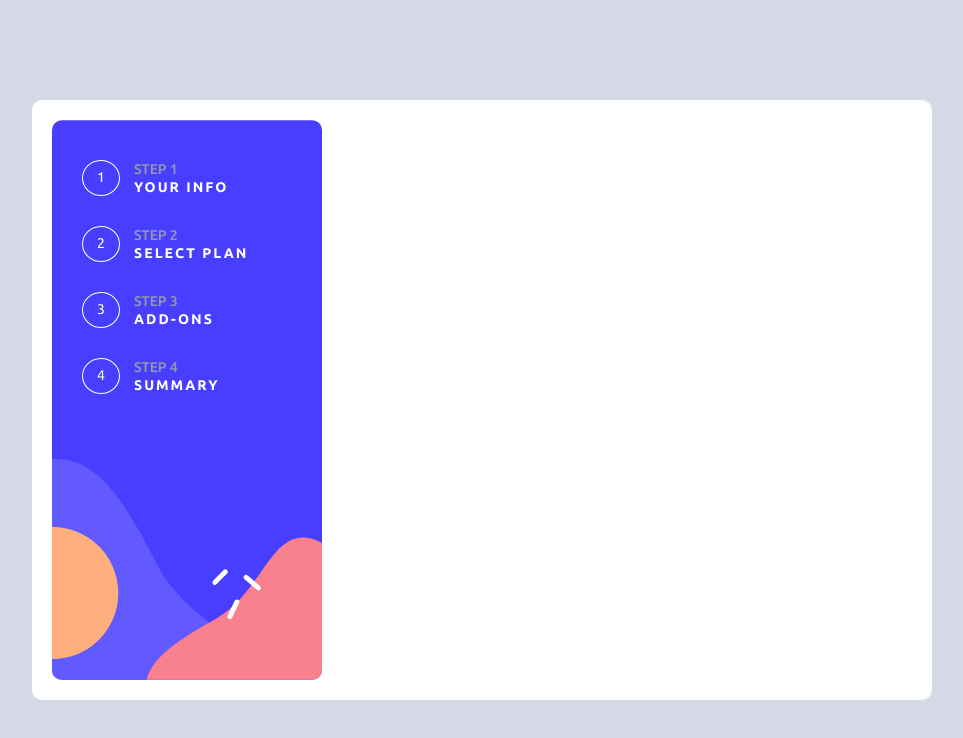
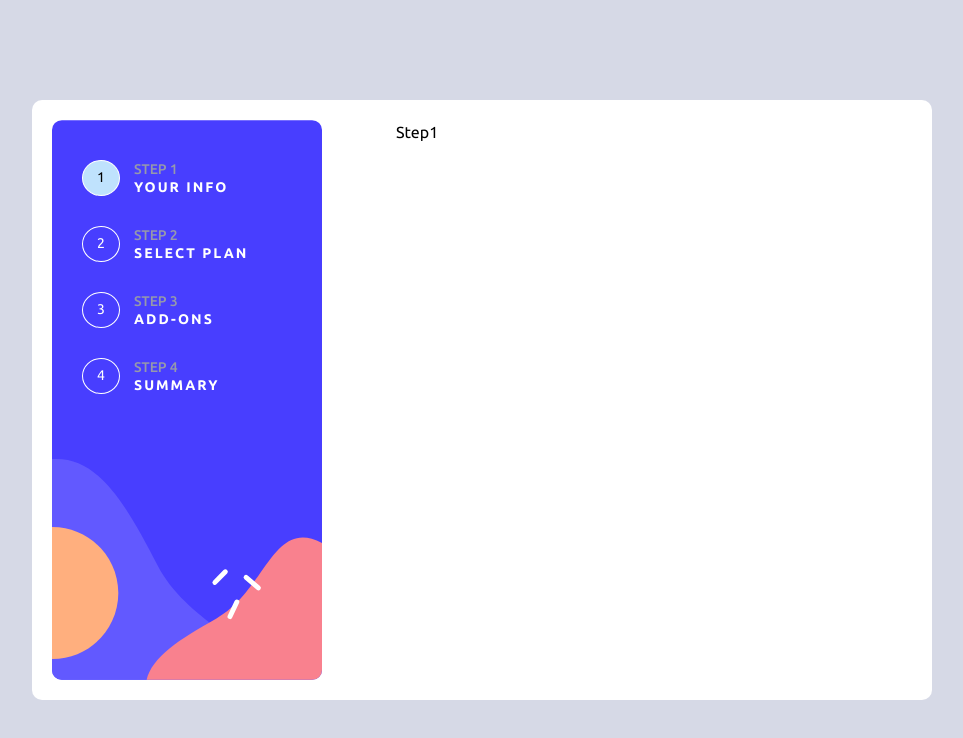
Before and after one commit to lucasfeklein/multistep-form, a React (Vite) app: page / in a window 1280 px wide. Shown: the top 738 px of the page, without its empty margins (158-1121 px from the left). Built offline with nearby package versions, Linux system fonts and the light colour scheme.

Commit message:
steps components created

```diff
--- a/src/App.jsx
+++ b/src/App.jsx
@@ -1,9 +1,10 @@
 import { useState } from "react";
+import { Step1, Step2, Step3, Step4 } from "./components";
 import SidebarButton from "./components/SidebarButton";
 import { steps } from "./utils/variables";
 
 function App() {
-  const [activeStep, setActiveStep] = useState();
+  const [activeStep, setActiveStep] = useState(1);
 
   const handleClick = (step) => {
     setActiveStep(step);
@@ -22,7 +23,12 @@ function App() {
           />
         ))}
       </div>
-      <div className="plan-container"></div>
+      <div className="plan-container">
+        {activeStep === 1 && <Step1 />}
+        {activeStep === 2 && <Step2 />}
+        {activeStep === 3 && <Step3 />}
+        {activeStep === 4 && <Step4 />}
+      </div>
     </div>
   );
 }
--- /dev/null
+++ b/src/components/Step1.jsx
@@ -0,0 +1,5 @@
+const Step1 = () => {
+  return <div>Step1</div>;
+};
+
+export default Step1;
--- /dev/null
+++ b/src/components/Step2.jsx
@@ -0,0 +1,5 @@
+const Step2 = () => {
+  return <div>Step2</div>;
+};
+
+export default Step2;
--- /dev/null
+++ b/src/components/Step3.jsx
@@ -0,0 +1,5 @@
+const Step3 = () => {
+  return <div>Step3</div>;
+};
+
+export default Step3;
--- /dev/null
+++ b/src/components/Step4.jsx
@@ -0,0 +1,5 @@
+const Step4 = () => {
+  return <div>Step4</div>;
+};
+
+export default Step4;
--- /dev/null
+++ b/src/components/index.js
@@ -0,0 +1,7 @@
+import SidebarButton from "./SidebarButton";
+import Step1 from "./Step1";
+import Step2 from "./Step2";
+import Step3 from "./Step3";
+import Step4 from "./Step4";
+
+export { SidebarButton, Step1, Step2, Step3, Step4 };
```
